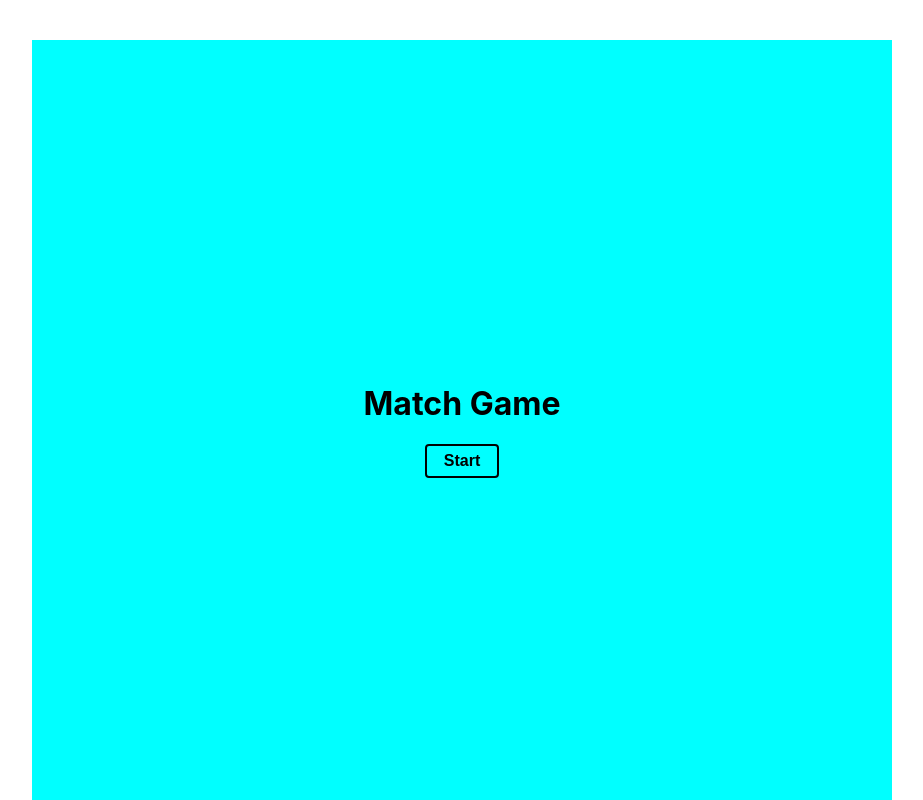
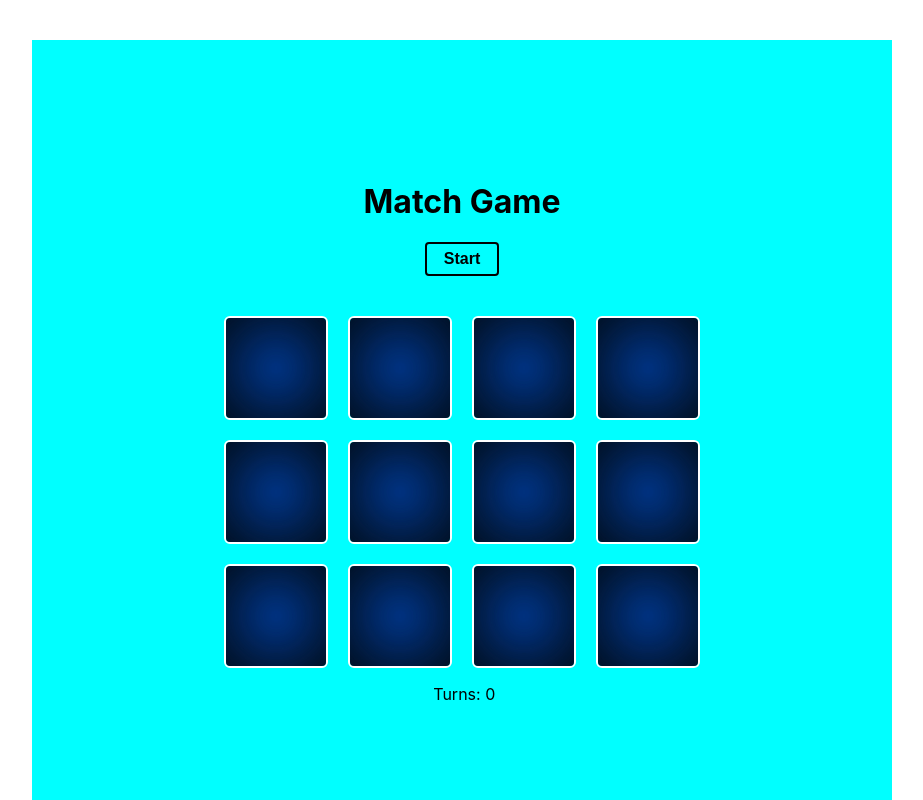
Before and after one commit to mightymyles00/thetherapyapp, a React app in the folder my-app/: page / in a window 1280 px wide. Shown: the top 800 px of the page, without its empty margins (178-1101 px from the left). Built offline with nearby package versions, Linux system fonts and the light colour scheme.

Commit message:
card matching game implemented at base functionality

```diff
--- a/my-app/src/Match.js
+++ b/my-app/src/Match.js
@@ -7,7 +7,6 @@ import Pic3 from './components(matching)/CardImages/3.png'
 import Pic4 from './components(matching)/CardImages/4.png'
 import Pic5 from './components(matching)/CardImages/5.png'
 import Pic6 from './components(matching)/CardImages/6.png'
-import BackPic from './components(matching)/CardImages/background.jpg'
 import SingleCard from './components(matching)/SingleCard';
 
 
@@ -52,12 +51,16 @@ function Match() {
   const [turns, setTurns] = useState(0)
   const [choiceOne, setChoiceOne] = useState(null)
   const [choiceTwo, setChoiceTwo] = useState(null)
+  const [disabled, setDisabled] = useState(false)
 
   //shuffle cards
   const shuffleCards = () => {
     const shuffledCards = [...cardImages, ...cardImages]
       .sort(() => Math.random() - 0.5)
       .map((card) => ({...card, id: Math.random()   }))
+
+    setChoiceOne(null)
+    setChoiceTwo(null)
     setCards(shuffledCards)
     setTurns(0)
   }
@@ -69,13 +72,17 @@ function Match() {
 
   // compare 2 selected cards
   useEffect(() => {
-    console.log(choiceOne)
+
     if (choiceOne && choiceTwo) {
+      setDisabled(true)
+
+
       if (choiceOne.card === choiceTwo.card) {
         console.log("the cards match")
         setCards(prevCards => {
           return prevCards.map(card => {
             if(card.src === choiceOne.src) {
+
               return {...card, matched: true}
             } else {
               return card
@@ -86,8 +93,7 @@ function Match() {
         })
         resetTurn()
       } else {
-        console.log("the cards do not match")
-        resetTurn()
+        setTimeout(() => resetTurn(), 1000)
       }
     }
   }, [choiceOne, choiceTwo])
@@ -100,7 +106,13 @@ function Match() {
     setChoiceOne(null)
     setChoiceTwo(null)
     setTurns(prevTurns => prevTurns + 1)
+    setDisabled(false)
   }
+
+  //start game automatically
+  useEffect(() => {
+    shuffleCards()
+  }, [])
 
 
   return (
@@ -120,9 +132,11 @@ function Match() {
               card={card}
               handleChoice={handleChoice}
               flipped={card === choiceOne || card === choiceTwo || card.matched}
+              disabled={disabled}
             />
           ))}
           </div>
+          <p> Turns: {turns}</p>
         </table>
 
 
--- a/my-app/src/components(matching)/SingleCard.css
+++ b/my-app/src/components(matching)/SingleCard.css
@@ -9,6 +9,8 @@
     border-radius: 6px;
 }
 
+
+/*Front of the card*/
 .card .front {
     transform: rotateX(90deg);
     position: absolute;
@@ -16,3 +18,14 @@
 .flipped .front {
     transform: rotateY(0deg);
 }
+
+/*Back of the Card*/
+.card .back {
+    transition: all ease-in 0.2s;
+    transition-delay: 0.2s;
+}
+
+.flipped .back {
+    transform: rotateY(90deg);
+    transition-delay: 0s;
+}
--- a/my-app/src/components(matching)/SingleCard.js
+++ b/my-app/src/components(matching)/SingleCard.js
@@ -3,10 +3,12 @@ import BackPic from './CardImages/background.jpg'
 
 
 
-export default function SingleCard( {card, handleChoice, flipped}) {
+export default function SingleCard( {card, handleChoice, flipped, disabled}) {
 
     const handleClick = () => {
-        handleChoice(card)
+        if(!disabled) {
+            handleChoice(card)
+        }
     }
 
 
```
